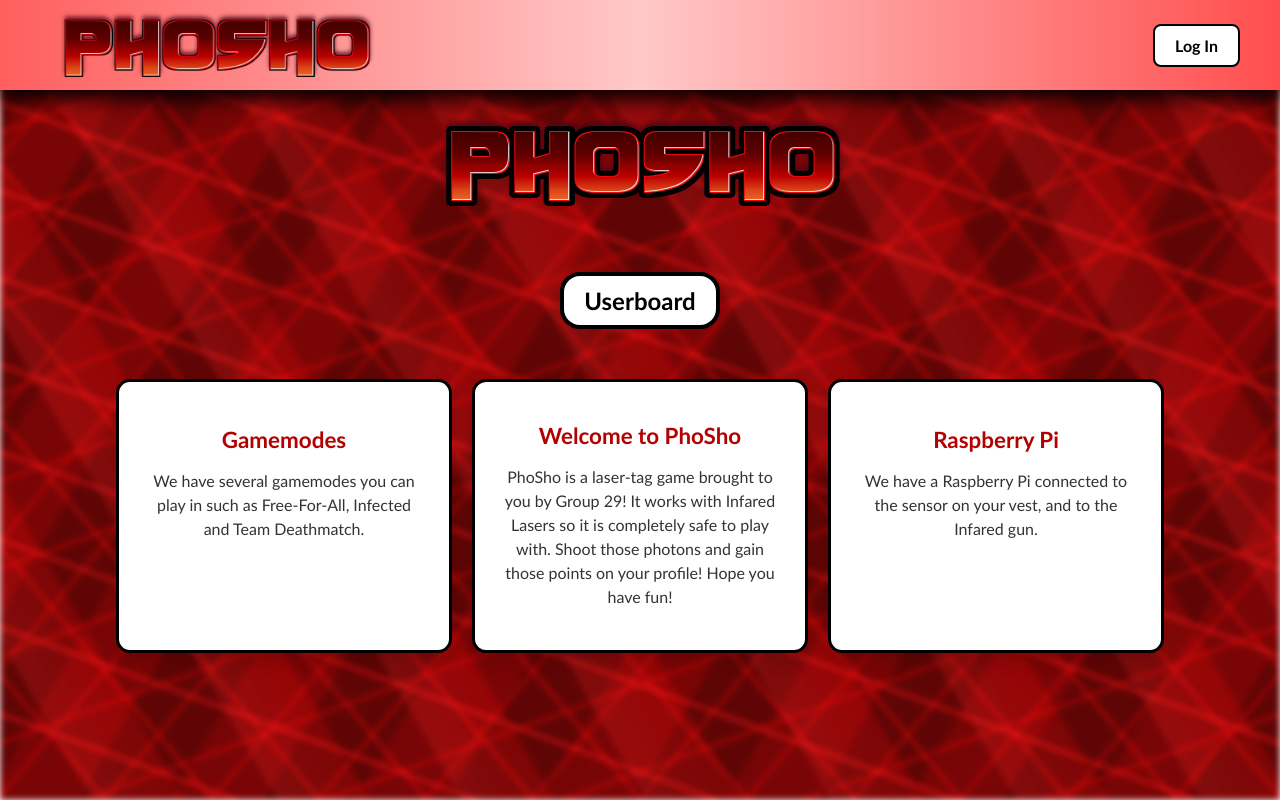
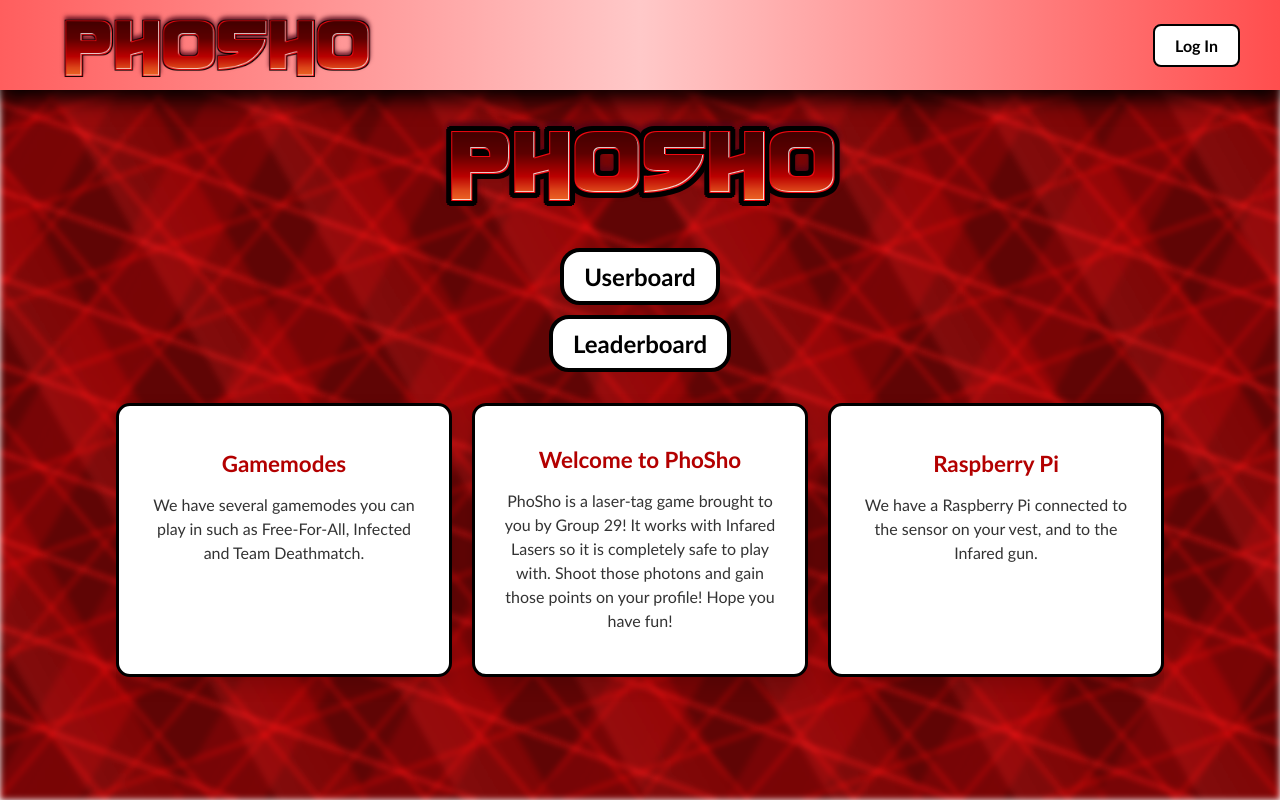
Before and after one commit to risasim/projectM5, a Vue app in the folder src/frontend/: page / in a window 1280 px wide. Built offline with nearby package versions, Linux system fonts and the light colour scheme.

Commit message:
leaderboard in home

```diff
--- a/src/frontend/src/pages/Home.vue
+++ b/src/frontend/src/pages/Home.vue
@@ -7,7 +7,9 @@
           <p class="home-description"> </p>
 
           <router-link to="/userboard"><button class="userboard-btn">Userboard</button></router-link>
-
+          <div class="leaderboard">
+          <router-link to="/leaderboard"><button class="leaderboard-btn">Leaderboard</button></router-link>
+          </div>
           <div class="info-section">
             <div class="info-card1">
               <h2 class="info-title">Gamemodes</h2>
@@ -90,9 +92,34 @@ export default {
   cursor: pointer;
   font-size: 1.5rem;
   transition: 0.3s;
+  margin-top: -10%;
 }
 
+
+.leaderboard-btn {
+  background: #ffffff;
+  color: rgb(0, 0, 0);
+  font-family: 'Trebuchet MS', Arial, sans-serif;
+  font-weight: 600;
+  border: 4px solid #000000;
+  border-radius: 20px;
+  padding: 10px 20px;
+  cursor: pointer;
+  font-size: 1.5rem;
+  transition: 0.3s;
+}
+
+.leaderboard{
+  padding: 1%;
+}
 .userboard-btn:hover {
+  background: #dac3c3;
+  color: rgb(0, 0, 0);
+  transform: scale(1.05);
+  border: 3px solid #000000;
+}
+
+.leaderboard-btn:hover {
   background: #dac3c3;
   color: rgb(0, 0, 0);
   transform: scale(1.05);
@@ -104,7 +131,7 @@ export default {
   justify-content: center;
   flex-wrap: wrap;
   gap: 20px;
-  margin-top: 50px;
+  margin-top: 20px;
 }
 
 .info-card1 {
```
